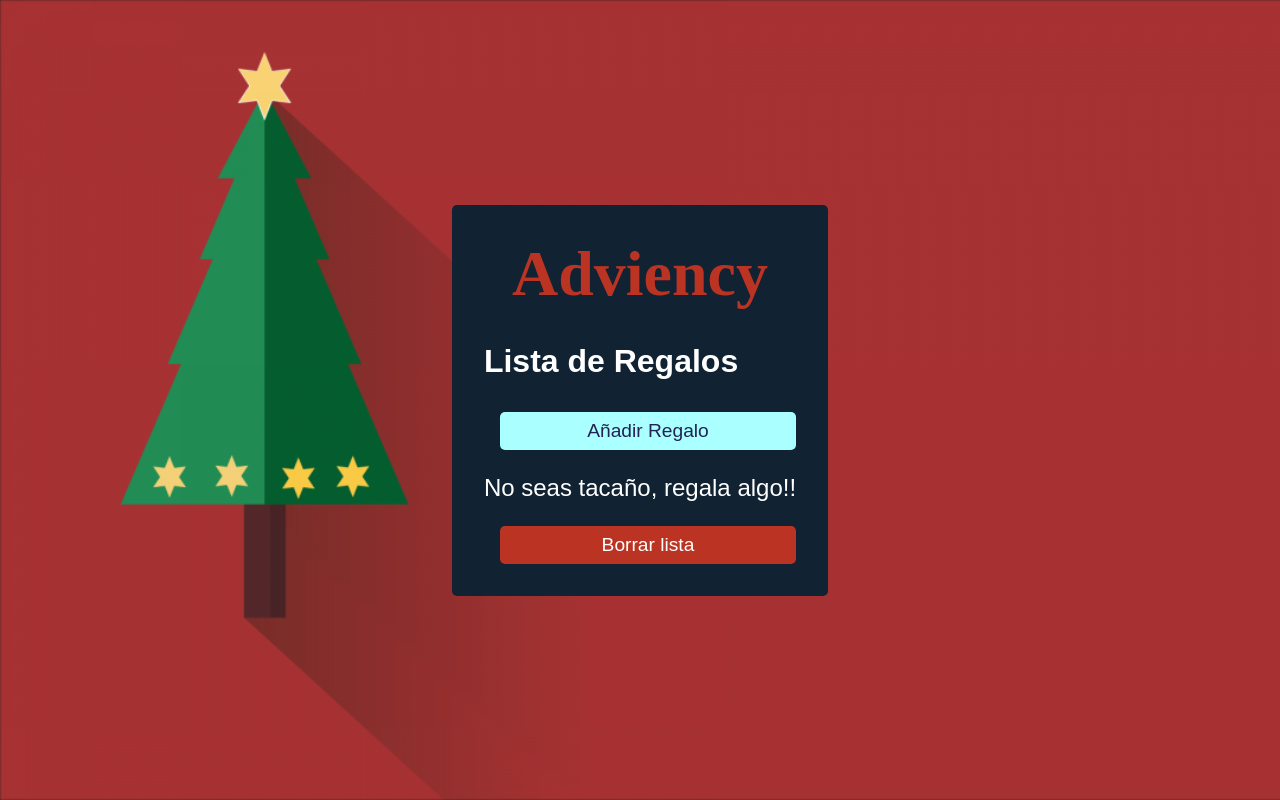
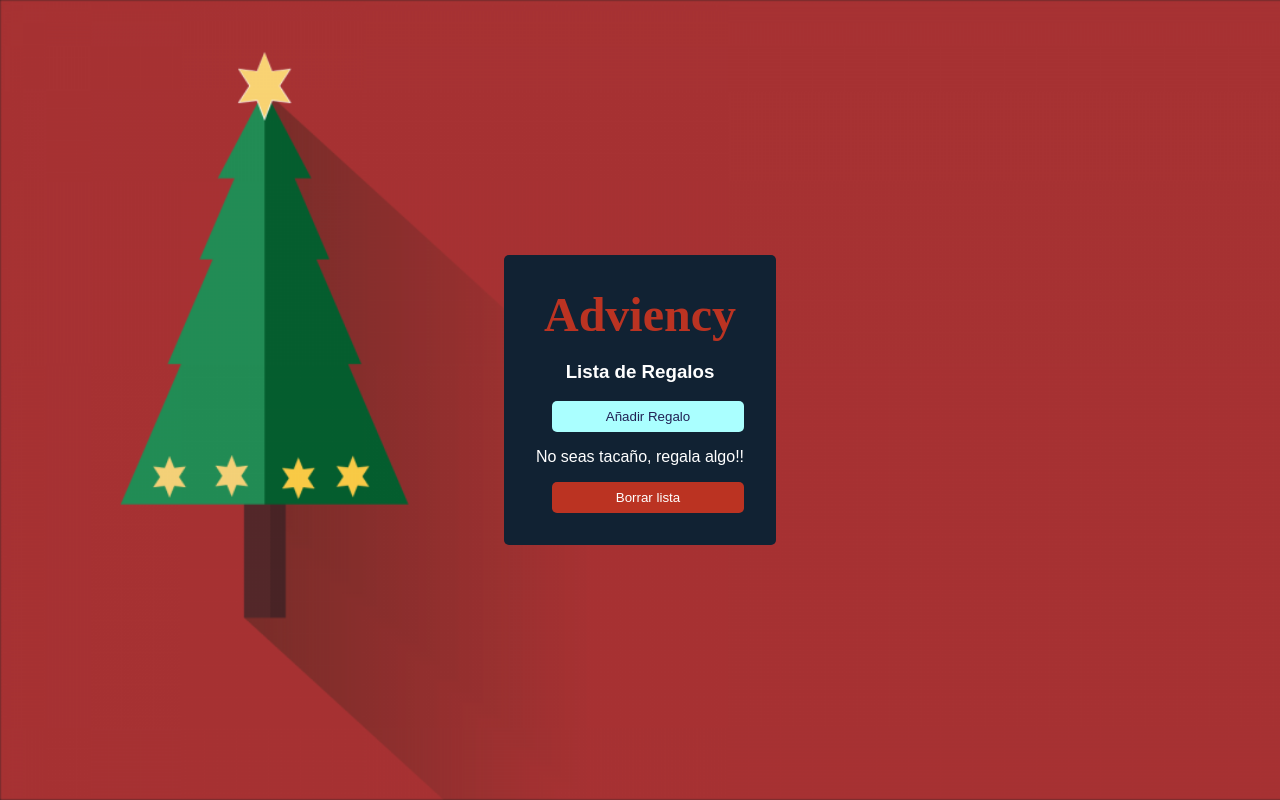
Before and after one commit to carandev/adviency, a React (Vite) app: page / in a window 1280 px wide. Built offline with nearby package versions, Linux system fonts and the light colour scheme; a web font is replaced by a local one.

Commit message:
Fix: Font size

```diff
--- a/src/App.module.css
+++ b/src/App.module.css
@@ -9,7 +9,6 @@
   height: 100vh;
 
   font-family: 'Murecho', sans-serif;
-  font-size: 1.5rem;
 
   color: #fff;
   background-image: url(assets/img/bg_image.png);
@@ -29,7 +28,7 @@
   display: flex;
   flex-direction: column;
   justify-content: space-between;
-  max-width: 320px;
+  max-width: 400px;
   max-height: 70vh;
 
   padding: 2rem;
@@ -41,7 +40,7 @@
 
 .mainH1 {
   margin: 0;
-  font-size: 4rem;
+  font-size: 3rem;
   text-align: center;
 
   color: #b32;
@@ -49,7 +48,7 @@
 }
 
 .mainH3 {
-  font-size: 2rem;
+  text-align: center;
 
   color: #fff;
 }
@@ -106,4 +105,5 @@
 
 .totalPrice {
   font-weight: bold;
+  text-align: center;
 }
--- a/src/components/FormToAdd.module.css
+++ b/src/components/FormToAdd.module.css
@@ -22,8 +22,6 @@
   padding: 0.5rem 1rem;
   outline: none;
 
-  font-size: 1.2rem;
-
   border-radius: 5px;
   border: #aff solid 1px;
   background: transparent;
@@ -32,7 +30,6 @@
 
 .mainInputNumber {
   padding: 0.5rem 1rem;
-  font-size: 1.2rem;
 
   border-radius: 5px;
   border: #aff solid 1px;
--- a/src/components/Gift.jsx
+++ b/src/components/Gift.jsx
@@ -12,7 +12,10 @@ const Gift = ({gift, handleEdit, index, handleDelete}) => {
             className={StyleGiftContainer.mainImg}
           />
           <span>
-            <p>{gift.name} x{gift.quantity} - ${gift.price}</p>
+            <p>
+              <span className={StyleGiftContainer.titleGift}>{gift.name}</span>
+              x{gift.quantity} - ${gift.price}
+            </p>
             <small>Para: {gift.namePerson}</small>
           </span>
         </div>
--- a/src/components/Gift.module.css
+++ b/src/components/Gift.module.css
@@ -19,11 +19,20 @@
 .liContainerData span {
   display: flex;
   flex-direction: column;
+  font-weight: normal;
+  font-size: 1rem;
+}
+
+.titleGift {
+  width: 200px;
+
+  white-space: nowrap;
+  overflow: hidden;
 }
 
 .liContainerData small {
   color: #aaa;
-  font-size: .8rem;
+  font-size: .7rem;
 }
 
 .liButtons {
--- a/src/index.css
+++ b/src/index.css
@@ -18,7 +18,6 @@ code {
 
   border: none;
   border-radius: 5px;
-  font-size: 1.2rem;
 
   background: #aff;
   color: #225;
@@ -33,7 +32,6 @@ code {
 
   border: none;
   border-radius: 5px;
-  font-size: 1.2rem;
 
   background: #b32;
   color: #fff;
```
